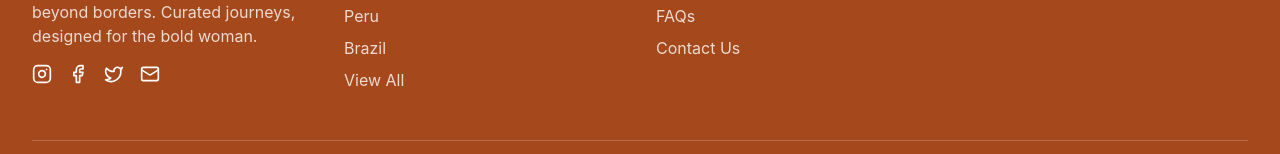
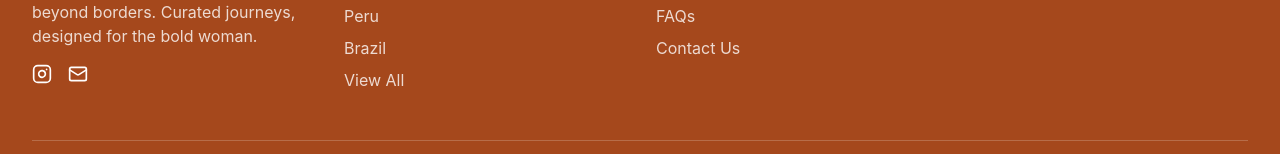
Before and after one commit to thabti/tayra-journeys-bloom, a Next.js app: page / in a window 1280 px wide. Shown: the part 4633-4787 px from the top of the page. Built offline with nearby package versions, Linux system fonts and the light colour scheme.

Commit message:
instagram update

```diff
--- a/src/components/Footer.tsx
+++ b/src/components/Footer.tsx
@@ -17,15 +17,15 @@ const Footer = () => {
               Rooted in the Middle East, soaring beyond borders. Curated journeys, designed for the bold woman.
             </p>
             <div className="flex space-x-4">
-              <a href="#" className="text-white hover:text-tayra-mint transition-colors">
+              <a href="https://www.instagram.com/tayraworld" className="text-white hover:text-tayra-mint transition-colors">
                 <Instagram className="h-5 w-5" />
               </a>
-              <a href="#" className="text-white hover:text-tayra-mint transition-colors">
+              {/* <a href="#" className="text-white hover:text-tayra-mint transition-colors">
                 <Facebook className="h-5 w-5" />
-              </a>
-              <a href="#" className="text-white hover:text-tayra-mint transition-colors">
+              </a> */}
+              {/* <a href="#" className="text-white hover:text-tayra-mint transition-colors">
                 <Twitter className="h-5 w-5" />
-              </a>
+              </a> */}
               <a href="mailto:fly@tayra.me" className="text-white hover:text-tayra-mint transition-colors">
                 <Mail className="h-5 w-5" />
               </a>
```
